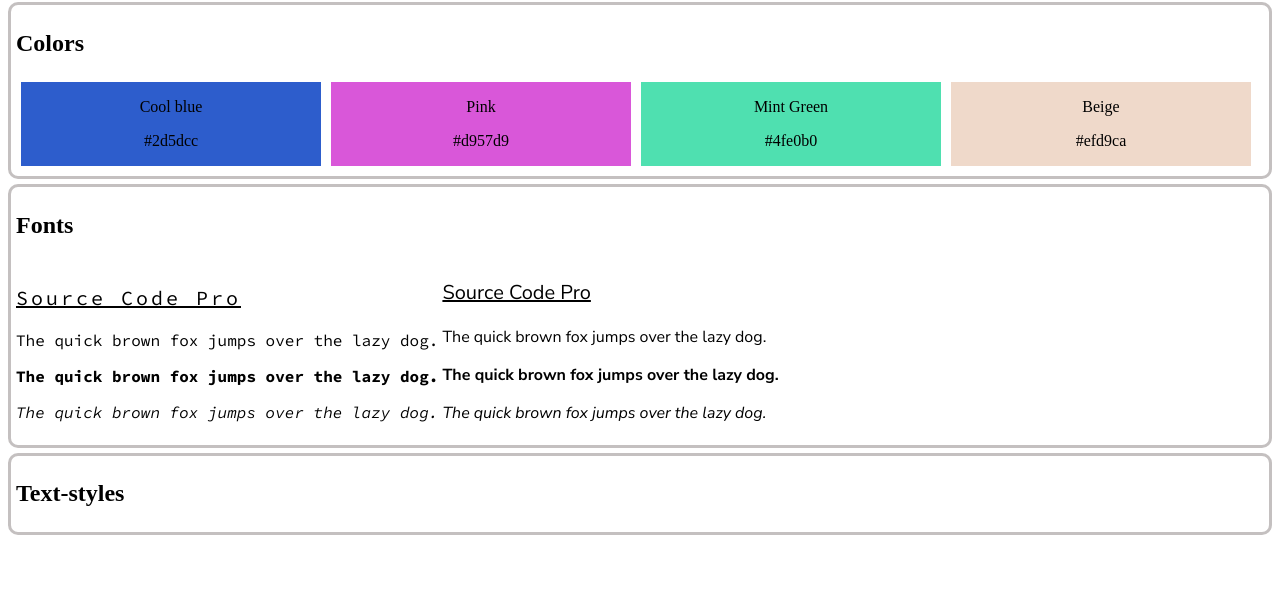
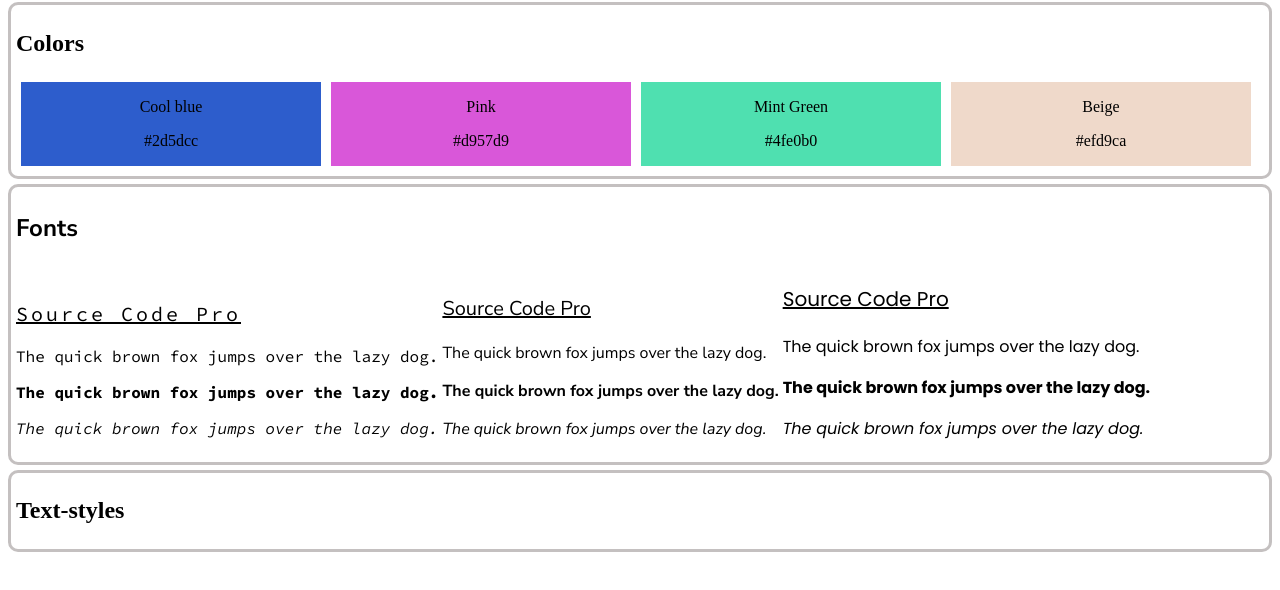
Before and after one commit to spoist/website-design-system-starting, a plain HTML site: page index.html in a window 1280 px wide. Shown: the part 170-760 px from the top of the page. Drawn offline with Linux system fonts and the light colour scheme.

Commit message:
Fonts section done

```diff
--- a/index.html
+++ b/index.html
@@ -74,7 +74,10 @@
                     <p class="content two italic">The quick brown fox jumps over the lazy dog.</p>
                 </div>
                 <div class="font-panel three">
-
+                    <p class="content three title">Source Code Pro</p>
+                    <p class="content three regular">The quick brown fox jumps over the lazy dog.</p>
+                    <p class="content three bold">The quick brown fox jumps over the lazy dog.</p>
+                    <p class="content three italic">The quick brown fox jumps over the lazy dog.</p>
                 </div>
             </div>
         </section>
--- a/styles.css
+++ b/styles.css
@@ -66,6 +66,10 @@
 
 /* Fonts */
 
+#fonts h2 {
+    font-family: 'Nunito Sans';
+}
+
 .font-container {
     display: inline-block;
 }
@@ -98,3 +102,7 @@
 .content.two {
     font-family: 'Nunito Sans';
 }
+
+.content.three {
+    font-family: 'Poppins';
+}
```
